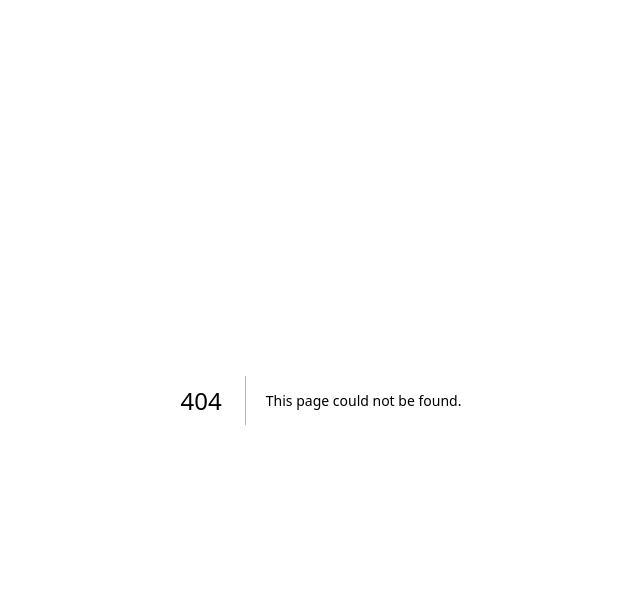
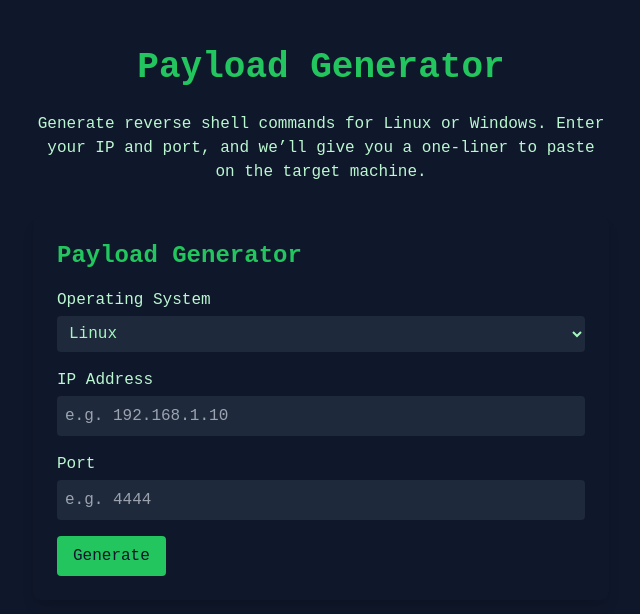
Before and after one commit to nullstrike-dev/Landing-page, a Next.js app: page /tools/payload in a window 1280 px wide. Before the commit this address had no page. Shown: the top 614 px of the page, without its empty margins (319-959 px from the left). Built offline with nearby package versions, Linux system fonts and the light colour scheme.

Commit message:
Create page.tsx

```diff
--- /dev/null
+++ b/app/tools/payload/page.tsx
@@ -0,0 +1,14 @@
+import PayloadGenerator from '@/components/PayloadGenerator';
+
+export default function PayloadPage() {
+  return (
+    <main className="min-h-screen bg-[#0f172a] text-[#a3f7bf] py-12 px-6 flex flex-col items-center">
+      <h1 className="text-4xl font-bold text-[#22c55e] mb-6">Payload Generator</h1>
+      <p className="text-[#bbf7d0] max-w-xl text-center mb-8">
+        Generate reverse shell commands for Linux or Windows. Enter your IP and port, and we’ll give you a one-liner to paste on the target machine.
+      </p>
+
+      <PayloadGenerator />
+    </main>
+  );
+}
```
